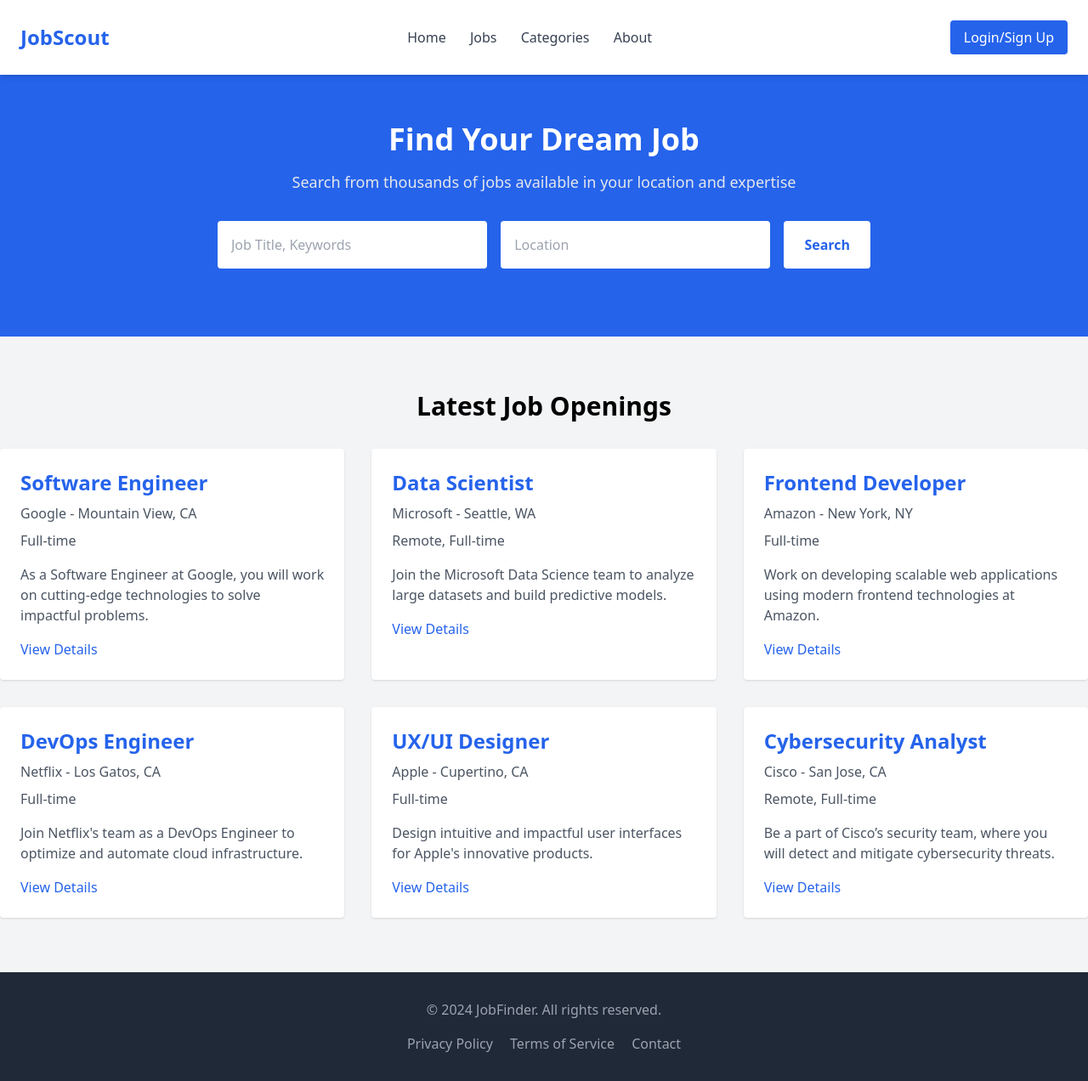
After one commit to veer-debug/JobScout, a Flask app: page /desion in a window 1280 px wide. The commit adds this page. Shown: the whole page at 85% size. Run offline with Flask 3, Linux system fonts and the light colour scheme; some libraries are stand-ins or nearby versions.

Commit message:
Desion GUi

```diff
--- a/app.py
+++ b/app.py
@@ -5,57 +5,33 @@ from scrab import WebScraper
 
 app = Flask(__name__)
 
-@app.route("/", methods=["GET", "POST"])
+@app.route("/")
 def scrape():
-    if request.method == "POST":
-        # Get form data
-        url = request.form.get('url')
-        outer_div_class = request.form.get('outer_div')
-        load_more_css = request.form.get('load_more_css')
-        next_page_css = request.form.get('next_page_css')
 
-        # Fetch dynamic column data from the form
-        columns = []
-        column_index = 0
-        while True:
-            column_name = request.form.get(f'column_name_{column_index}')
-            column_class = request.form.get(f'column_class_{column_index}')
-            column_type = request.form.get(f'column_type_{column_index}')
+    return render_template("home.html")
 
-            if not column_name:
-                break  # Stop if no more columns
-            columns.append({
-                'name': column_name,
-                'class': column_class,
-                'type': column_type
-            })
-            column_index += 1
-
-        # Initialize the WebScraper
-        scraper = WebScraper()
-        scraped_data = []
-
-        # For simplicity, assuming the page type is dynamic (modify as needed)
-        scraped_data = scraper.dynamic_webpage(url, load_more_css, next_page_css, outer_div_class, columns)
-
-        # Close the scraper
-        scraper.close()
-
-        # Write the scraped data to a CSV file
-        with open("scraped_data.csv", mode="w", newline='', encoding='utf-8') as csv_file:
-            writer = csv.DictWriter(csv_file, fieldnames=[col['name'] for col in columns])
-            writer.writeheader()
-            writer.writerows(scraped_data)
-
-        # Redirect to a success page
-        return redirect(url_for("success"))
-
-    return render_template("index.html")
-
-
-@app.route("/success")
-def success():
-    return "Data successfully scraped and saved to scraped_data.csv!"
+@app.route("/tech")
+def tech():
+    jobs = [
+        {"title": "Software Engineer", "company": "Google", "location": "Mountain View, CA", "type": "Full-time", "description": "As a Software Engineer at Google, you will work on cutting-edge technologies to solve impactful problems."},
+        {"title": "Data Scientist", "company": "Microsoft", "location": "Seattle, WA", "type": "Remote, Full-time", "description": "Join the Microsoft Data Science team to analyze large datasets and build predictive models."},
+        {"title": "Frontend Developer", "company": "Amazon", "location": "New York, NY", "type": "Full-time", "description": "Work on developing scalable web applications using modern frontend technologies at Amazon."},
+        {"title": "DevOps Engineer", "company": "Netflix", "location": "Los Gatos, CA", "type": "Full-time", "description": "Join Netflix's team as a DevOps Engineer to optimize and automate cloud infrastructure."},
+        {"title": "UX/UI Designer", "company": "Apple", "location": "Cupertino, CA", "type": "Full-time", "description": "Design intuitive and impactful user interfaces for Apple's innovative products."},
+        {"title": "Cybersecurity Analyst", "company": "Cisco", "location": "San Jose, CA", "type": "Remote, Full-time", "description": "Be a part of Cisco’s security team, where you will detect and mitigate cybersecurity threats."}
+        ]
+    return render_template('tech.html',jobs=jobs)
+@app.route('/desion')
+def desion():
+    jobs = [
+        {"title": "Software Engineer", "company": "Google", "location": "Mountain View, CA", "type": "Full-time", "description": "As a Software Engineer at Google, you will work on cutting-edge technologies to solve impactful problems."},
+        {"title": "Data Scientist", "company": "Microsoft", "location": "Seattle, WA", "type": "Remote, Full-time", "description": "Join the Microsoft Data Science team to analyze large datasets and build predictive models."},
+        {"title": "Frontend Developer", "company": "Amazon", "location": "New York, NY", "type": "Full-time", "description": "Work on developing scalable web applications using modern frontend technologies at Amazon."},
+        {"title": "DevOps Engineer", "company": "Netflix", "location": "Los Gatos, CA", "type": "Full-time", "description": "Join Netflix's team as a DevOps Engineer to optimize and automate cloud infrastructure."},
+        {"title": "UX/UI Designer", "company": "Apple", "location": "Cupertino, CA", "type": "Full-time", "description": "Design intuitive and impactful user interfaces for Apple's innovative products."},
+        {"title": "Cybersecurity Analyst", "company": "Cisco", "location": "San Jose, CA", "type": "Remote, Full-time", "description": "Be a part of Cisco’s security team, where you will detect and mitigate cybersecurity threats."}
+        ]
+    return render_template('desion.html',jobs=jobs)
 
 
 if __name__ == "__main__":
--- /dev/null
+++ b/templates/desion.html
@@ -0,0 +1,105 @@
+<!DOCTYPE html>
+<html lang="en">
+<head>
+    <meta charset="UTF-8">
+    <meta name="viewport" content="width=device-width, initial-scale=1.0">
+    <title>Job Listings - Homepage</title>
+    <script src="https://cdn.tailwindcss.com"></script>
+    <style>
+        /* Hide the header by default */
+        .header-hidden {
+            transform: translateY(-100%);
+            transition: transform 0.3s ease;
+        }
+        .header-visible {
+            transform: translateY(0);
+            transition: transform 0.3s ease;
+        }
+    </style>
+</head>
+<body class="bg-gray-100">
+
+    <!-- Popup Header Section -->
+    <header id="popupHeader" class="bg-white shadow-md fixed top-0 left-0 right-0 z-10 header-hidden">
+        <div class="container mx-auto p-6 flex justify-between items-center">
+            <!-- Logo -->
+            <a href="#" class="text-2xl font-bold text-blue-600">JobScout</a>
+            <!-- Navigation with Hover Underline Effect -->
+            <nav class="space-x-6">
+                <a href="#" class="text-gray-700 hover:text-blue-600 hover:border-b-2 hover:border-blue-600 pb-1 transition-all duration-300">Home</a>
+                <a href="#" class="text-gray-700 hover:text-blue-600 hover:border-b-2 hover:border-blue-600 pb-1 transition-all duration-300">Jobs</a>
+                <a href="#" class="text-gray-700 hover:text-blue-600 hover:border-b-2 hover:border-blue-600 pb-1 transition-all duration-300">Categories</a>
+                <a href="#" class="text-gray-700 hover:text-blue-600 hover:border-b-2 hover:border-blue-600 pb-1 transition-all duration-300">About</a>
+            </nav>
+            <!-- Login Button -->
+            <a href="#" class="bg-blue-600 text-white py-2 px-4 rounded hover:bg-blue-700">Login/Sign Up</a>
+        </div>
+    </header>
+
+    <!-- Hero Section with Search Bar -->
+    <section class="bg-blue-600 py-20 mt-16">
+        <div class="container mx-auto text-center">
+            <h1 class="text-4xl font-bold text-white">Find Your Dream Job</h1>
+            <p class="text-lg text-gray-200 mt-4">Search from thousands of jobs available in your location and expertise</p>
+
+            <!-- Search Bar -->
+            <form class="mt-8 max-w-3xl mx-auto flex space-x-4">
+                <input type="text" placeholder="Job Title, Keywords" class="w-full p-4 rounded text-gray-700">
+                <input type="text" placeholder="Location" class="w-full p-4 rounded text-gray-700">
+                <button type="submit" class="bg-white text-blue-600 font-semibold px-6 py-4 rounded">Search</button>
+            </form>
+        </div>
+    </section>
+<!-- Job Listings Section -->
+<section class="container mx-auto py-16">
+    <h2 class="text-3xl font-bold text-center mb-8">Latest Job Openings</h2>
+
+    <!-- Job Card Grid -->
+    <div class="grid grid-cols-1 md:grid-cols-2 lg:grid-cols-3 gap-8">
+        <!-- Loop through jobs using Jinja -->
+        {% for job in jobs %}
+        <div class="bg-white p-6 rounded shadow hover:shadow-lg transition-shadow duration-300">
+            <h3 class="text-2xl font-semibold text-blue-600">{{ job.title }}</h3>
+            <p class="text-gray-600 mt-2">{{ job.company }} - {{ job.location }}</p>
+            <p class="text-gray-600 mt-2">{{ job.type }}</p>
+            <p class="text-gray-600 mt-4">{{ job.description }}</p>
+            <a href="#" class="text-blue-600 mt-4 inline-block hover:underline">View Details</a>
+        </div>
+        {% endfor %}
+    </div>
+</section>
+
+
+    <!-- Footer Section -->
+    <footer class="bg-gray-800 py-8">
+        <div class="container mx-auto text-center text-gray-400">
+            <p>&copy; 2024 JobFinder. All rights reserved.</p>
+            <div class="mt-4">
+                <a href="#" class="text-gray-400 hover:text-white mx-2">Privacy Policy</a>
+                <a href="#" class="text-gray-400 hover:text-white mx-2">Terms of Service</a>
+                <a href="#" class="text-gray-400 hover:text-white mx-2">Contact</a>
+            </div>
+        </div>
+    </footer>
+
+    <script>
+        let lastScrollTop = 0;
+        const popupHeader = document.getElementById("popupHeader");
+
+        window.addEventListener("scroll", function() {
+            let scrollTop = window.pageYOffset || document.documentElement.scrollTop;
+
+            if (scrollTop > lastScrollTop) {
+                // Scrolling down
+                popupHeader.classList.remove("header-visible");
+                popupHeader.classList.add("header-hidden");
+            } else {
+                // Scrolling up
+                popupHeader.classList.remove("header-hidden");
+                popupHeader.classList.add("header-visible");
+            }
+            lastScrollTop = scrollTop;
+        });
+    </script>
+</body>
+</html>
--- a/templates/home.html
+++ b/templates/home.html
@@ -23,7 +23,7 @@
     <header id="popupHeader" class="bg-white shadow-md fixed top-0 left-0 right-0 z-10 header-hidden">
         <div class="container mx-auto p-6 flex justify-between items-center">
             <!-- Logo -->
-            <a href="#" class="text-2xl font-bold text-blue-600">JobFinder</a>
+            <a href="#" class="text-2xl font-bold text-blue-600">JobScout</a>
             <!-- Navigation with Hover Underline Effect -->
             <nav class="space-x-6">
                 <a href="#" class="text-gray-700 hover:text-blue-600 hover:border-b-2 hover:border-blue-600 pb-1 transition-all duration-300">Home</a>
@@ -57,11 +57,11 @@
             <h2 class="text-3xl font-bold text-center mb-8">Browse Jobs by Category</h2>
             <div class="grid grid-cols-3 gap-8 text-center">
                 <!-- Job Categories -->
-                <a href="#" class="block p-6 bg-white shadow-md rounded-lg hover:bg-blue-600 hover:text-white">
+                <a href="/tech" class="block p-6 bg-white shadow-md rounded-lg hover:bg-blue-600 hover:text-white">
                     <span class="text-2xl font-semibold">Tech</span>
                     <p class="text-gray-600 mt-2">Software Development, AI, Data Science</p>
                 </a>
-                <a href="#" class="block p-6 bg-white shadow-md rounded-lg hover:bg-blue-600 hover:text-white">
+                <a href="/desion" class="block p-6 bg-white shadow-md rounded-lg hover:bg-blue-600 hover:text-white">
                     <span class="text-2xl font-semibold">Design</span>
                     <p class="text-gray-600 mt-2">UI/UX, Graphic Design, Web Design</p>
                 </a>
```
Also changed, not shown: templates/tech.html (added, +105 -0 lines).
